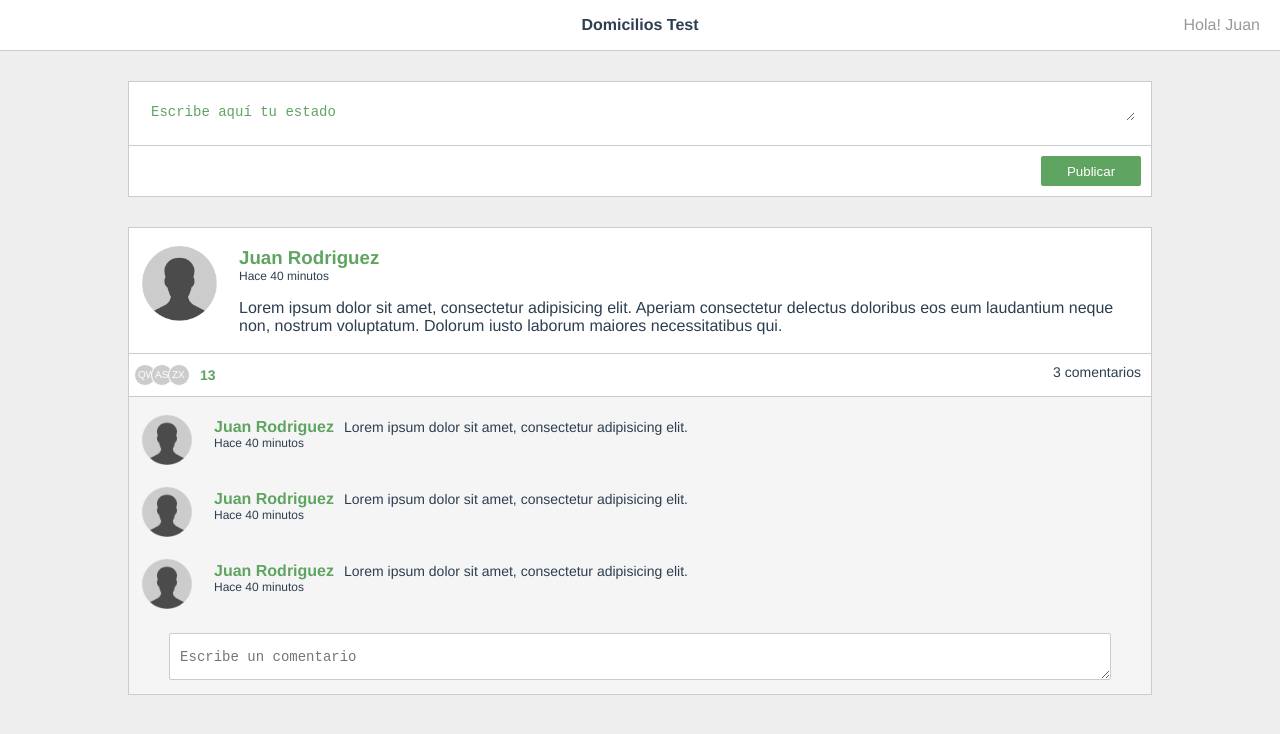
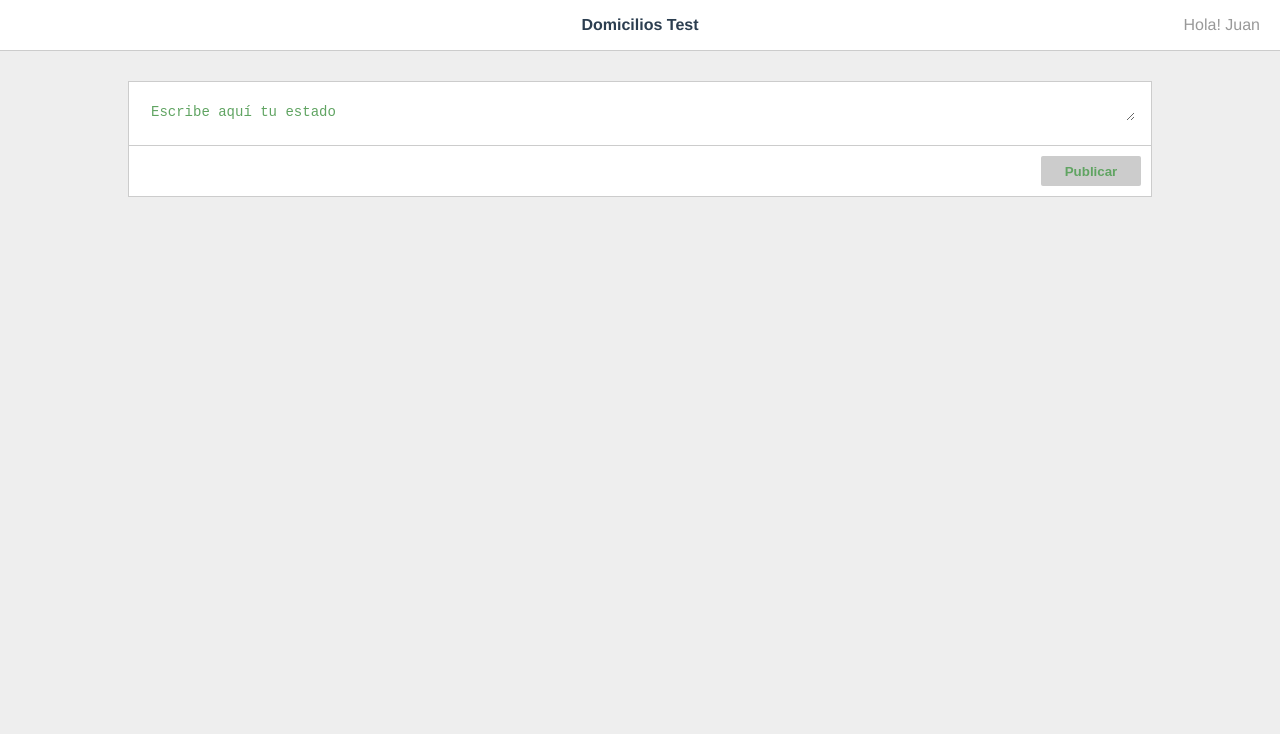
Before and after one commit to lmarciales/MerqueoNetwork, a Vue app: page /#/ in a window 1280 px wide. Shown: the top 734 px of the page. Built offline with nearby package versions, Linux system fonts and the light colour scheme.

Commit message:
[ADD]-[UPD] Implemented Post Logic

```diff
--- a/src/components/MnPost.vue.vue
+++ b/src/components/MnPost.vue.vue
@@ -1,76 +1,73 @@
 <template>
-  <div class="post">
-    <div class="post__user">
+  <div v-if="posts">
+    <div :key="post.detail.id" class="post" v-for="post in posts">
+      <div class="post__user" v-if="post.detail">
         <div class="post__user--image">
           <img alt="user" src="../assets/images/user-placeholder.png" />
         </div>
         <div class="post__user--info">
-        <h3>Juan Rodriguez</h3>
-        <span>Hace 40 minutos</span>
-        <p>
-          Lorem ipsum dolor sit amet, consectetur adipisicing elit. Aperiam
-          consectetur delectus doloribus eos eum laudantium neque non, nostrum
-          voluptatum. Dolorum iusto laborum maiores necessitatibus qui.
-        </p>
+          <h3>{{ post.detail.user }}</h3>
+          <span>{{ post.detail.dateCreated | timePassed }}</span>
+          <p>{{ post.detail.message }}</p>
+        </div>
+        <div class="post__user--actions">
+          <div @click="reactToPost(post.detail.id)">{{ reactTxt }}</div>
+          <div @click="showCommentInput(post.detail.id)">
+            {{ commentBtnTxt }}
+          </div>
         </div>
       </div>
       <div class="post__counts">
         <div class="post__counts--reacts">
-        <div><span>QW</span></div>
-        <div><span>AS</span></div>
-        <div><span>ZX</span></div>
-        <span class="post__counts--reacts-number">13</span>
+          <div :key="index" v-for="(react, index) in post.reactions">
+            <span>{{ react.user.charAt(0) }}</span>
           </div>
-      <div class="post__counts--comments">3 {{ commentsCountTxt }}</div>
+          <span class="post__counts--reacts-number">{{
+            post.reactions.length
+          }}</span>
         </div>
-    <div class="post__comments">
+        <div class="post__counts--comments">
+          {{ post.comments.length }} {{ commentsCountTxt }}
+        </div>
+      </div>
+      <div
+        :key="comments.id"
+        class="post__comments"
+        v-for="comments in post.comments"
+      >
         <div class="post__comments--image">
           <img alt="user" src="../assets/images/user-placeholder.png" />
         </div>
         <div class="post__comments--info">
           <div>
-          <h4>Juan Rodriguez</h4>
+            <h4>{{ comments.user }}</h4>
             <p>
-            Lorem ipsum dolor sit amet, consectetur adipisicing elit.
+              {{ comments.message }}
             </p>
           </div>
-        <span>Hace 40 minutos</span>
+          <span>{{ comments.dateCreated | timePassed }}</span>
         </div>
-      <div class="post__comments--image">
-        <img alt="user" src="../assets/images/user-placeholder.png" />
       </div>
-      <div class="post__comments--info">
-        <div>
-          <h4>Juan Rodriguez</h4>
-          <p>
-            Lorem ipsum dolor sit amet, consectetur adipisicing elit.
-          </p>
-        </div>
-        <span>Hace 40 minutos</span>
-      </div>
-      <div class="post__comments--image">
-        <img alt="user" src="../assets/images/user-placeholder.png" />
-      </div>
-      <div class="post__comments--info">
-        <div>
-          <h4>Juan Rodriguez</h4>
-          <p>
-            Lorem ipsum dolor sit amet, consectetur adipisicing elit.
-          </p>
-        </div>
-        <span>Hace 40 minutos</span>
-      </div>
-      <div class="post__comments--input">
+      <div
+        class="post__comments--input"
+        v-if="post.comments.length > 0 || post.detail.id === showInput"
+      >
         <label>
           <textarea
             :placeholder="inputPlaceholderTxt"
-            @blur="hideMobileButton"
-            @focus="showMobileButton"
+            @blur="hideButton"
+            @focus="showButton(post.detail.id)"
             rows="1"
+            v-model="inputValue"
           />
         </label>
-        <div class="post__comments--button" v-if="inTextArea">
-          <button>{{ commentBtnTxt }}</button>
+        <div
+          class="post__comments--button"
+          v-if="post.detail.id === inTextArea"
+        >
+          <button @click="sendComment(post.detail.id)">
+            {{ commentBtnTxt }}
+          </button>
         </div>
       </div>
     </div>
@@ -78,24 +75,118 @@
 </template>
 
 <script lang="ts">
+import { MessageData, PostModel } from "@/models/post.model";
 import Vue from "vue";
 
 export default Vue.extend({
   name: "Post",
+
+  created(): void {},
+
   data() {
     return {
+      postList: this.$store.state.posts,
       commentsCountTxt: "comentarios",
-      inTextArea: false,
+      inTextArea: "",
+      showInput: "",
+      inputValue: "",
       inputPlaceholderTxt: "Escribe un comentario",
-      commentBtnTxt: "Comentar"
+      commentBtnTxt: "Comentar",
+      reactTxt: "Reaccionar"
     };
   },
+
+  computed: {
+    posts(): PostModel {
+      // eslint-disable-next-line vue/no-side-effects-in-computed-properties
+      return this.postList.sort(
+        (
+          a: { detail: { dateCreated: number } },
+          b: { detail: { dateCreated: number } }
+        ) => b.detail.dateCreated - a.detail.dateCreated
+      );
+    }
+  },
+
+  filters: {
+    timePassed(startTime: Date) {
+      const endTime = new Date();
+      let timeDiff = endTime.getTime() - startTime.getTime();
+      timeDiff /= 1000;
+      const seconds = {
+        text: "segundos",
+        value: Math.round(timeDiff)
+      };
+      const minutes = {
+        text: "minutos",
+        value: Math.round(seconds.value / 60)
+      };
+      const hours = {
+        text: "horas",
+        value: Math.round(minutes.value / 60)
+      };
+      let time;
+      if (seconds.value <= 60) {
+        time = seconds;
+      } else if (minutes.value <= 60) {
+        time = minutes;
+      } else {
+        time = hours;
+      }
+      return `Hace ${time.value} ${time.text}`;
+    }
+  },
+
   methods: {
-    showMobileButton() {
-      return (this.inTextArea = true);
+    reactToPost(postId: string) {
+      const react = {
+        id: postId,
+        user: "Felipe"
+      };
+      const postIndex = this.postList.findIndex(
+        (post: { detail: { id: string } }) => post.detail.id === postId
+      );
+
+      const isNewReaction = this.postList[postIndex].reactions.find(
+        (reaction: any) => reaction.id === postId
+      );
+
+      if (!isNewReaction) {
+        this.postList[postIndex].reactions.push(react);
+      }
     },
-    hideMobileButton() {
-      return (this.inTextArea = false);
+
+    showCommentInput(postId: string) {
+      this.showInput = postId;
+    },
+
+    showButton(postId: string) {
+      return (this.inTextArea = postId);
+    },
+
+    hideButton() {
+      setTimeout(() => {
+        this.inTextArea = "";
+      }, 100);
+    },
+
+    sendComment(postId: string) {
+      const comment: MessageData = {
+        id:
+          "_" +
+          Math.random()
+            .toString(36)
+            .substr(2, 9),
+        user: "Juan",
+        message: this.inputValue,
+        dateCreated: new Date()
+      };
+
+      const postIndex = this.postList.findIndex(
+        (post: { detail: { id: string } }) => post.detail.id === postId
+      );
+      this.postList[postIndex].comments.push(comment);
+      this.inputValue = "";
     }
   }
 });
@@ -138,6 +229,17 @@ export default Vue.extend({
 
 .post__user--info span {
   font-size: $font-xs;
+}
+
+.post__user--actions {
+  grid-column: 2/3;
+  display: flex;
+}
+
+.post__user--actions div {
+  padding: 0 30px 18px 10px;
+  color: $primary-one;
+  cursor: pointer;
 }
 
 .post__counts {
@@ -233,8 +335,9 @@ p {
 .post__comments--input {
   grid-column: span 2/3;
   justify-content: center;
-  margin-top: 20px;
-  margin-bottom: 10px;
+  padding-top: 20px;
+  padding-bottom: 10px;
+  background-color: $gray-01;
 }
 
 .post__comments--input textarea {
--- a/src/components/MnPublishPost.vue
+++ b/src/components/MnPublishPost.vue
@@ -12,12 +12,15 @@
       </label>
     </div>
     <div class="publish__post--button" v-if="inTextArea">
-      <button @click="savePost">{{ publishBtnTxt }}</button>
+      <button @click="savePost" :disabled="postMsg.length <= 0">
+        {{ publishBtnTxt }}
+      </button>
     </div>
   </div>
 </template>
 
 <script lang="ts">
+import { PostModel } from "@/models/post.model";
 import Vue from "vue";
 import { mapState } from "vuex";
 
@@ -26,6 +29,7 @@ export default Vue.extend({
 
   created(): void {
     this.toggleMobileButton();
+    this.cleanPostList();
   },
 
   data() {
@@ -43,12 +47,28 @@ export default Vue.extend({
 
   methods: {
     savePost() {
-      const post = {
-        id: "1",
-        msg: this.postMsg
+      const post: PostModel = {
+        detail: {
+          id:
+            "_" +
+            Math.random()
+              .toString(36)
+              .substr(2, 9),
+          user: "Juan",
+          message: this.postMsg,
+          dateCreated: new Date()
+        },
+        reactions: [],
+        comments: []
       };
 
       this.$store.commit("addPost", post);
+
+      this.postMsg = "";
+    },
+
+    cleanPostList() {
+      this.$store.commit("clearEmptyPosts");
     },
 
     toggleMobileButton() {
@@ -109,5 +129,13 @@ export default Vue.extend({
   border-radius: 2px;
   height: 30px;
   width: 100px;
+  cursor: pointer;
+}
+
+.publish__post--button button:disabled {
+  color: $primary-one;
+  font-weight: $bold;
+  background-color: $gray-03;
+  cursor: not-allowed;
 }
 </style>
--- a/src/router/index.ts
+++ b/src/router/index.ts
@@ -9,15 +9,6 @@ const routes = [
     path: "/",
     name: "home",
     component: Home
-  },
-  {
-    path: "/about",
-    name: "about",
-    // route level code-splitting
-    // this generates a separate chunk (about.[hash].js) for this route
-    // which is lazy-loaded when the route is visited.
-    component: () =>
-      import(/* webpackChunkName: "about" */ "../views/About.vue")
   }
 ];
 
--- a/src/store/index.ts
+++ b/src/store/index.ts
@@ -1,3 +1,4 @@
+import { PostModel } from "@/models/post.model";
 import Vue from "vue";
 import Vuex from "vuex";
 
@@ -10,6 +11,12 @@ export default new Vuex.Store({
   mutations: {
     addPost(state, post) {
       state.posts.push(post);
+    },
+
+    clearEmptyPosts(state) {
+      state.posts = state.posts.filter(
+        value => Object.keys(value).length !== 0
+      );
     }
   },
   actions: {},
--- a/src/views/About.vue
+++ /dev/null
@@ -1,5 +0,0 @@
-<template>
-  <div class="about">
-    <h1>This is an about page</h1>
-  </div>
-</template>
--- a/src/views/Home.vue
+++ b/src/views/Home.vue
@@ -18,12 +18,7 @@ import TheHeader from "@/components/TheHeader.vue";
 export default {
   name: "home",
   data() {
-    return {
-      post: {
-        id: 2,
-        value: "asd"
-      }
-    };
+    return {};
   },
   components: {
     TheHeader,
```
Also changed, not shown: src/models/post.model.ts (added, +15 -0 lines). Lines whose indentation alone changed are shown as unchanged.
